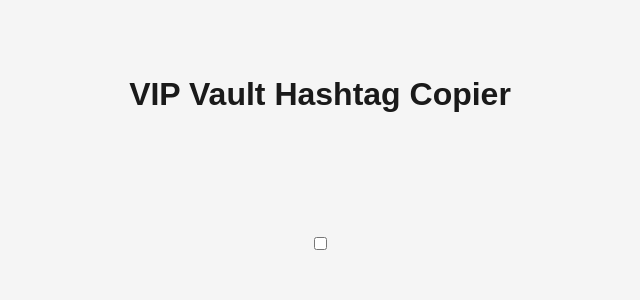
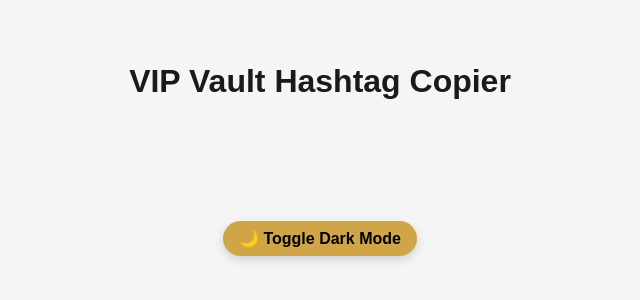
Before and after one commit to zafy3367/Hashtags, a plain HTML site: page index.html in a window 1280 px wide. Shown: the part 246-546 px from the top of the page, without its empty margins (320-960 px from the left). Drawn offline with Linux system fonts and the light colour scheme; no server answers.

Commit message:
Update index.html

```diff
--- a/index.html
+++ b/index.html
@@ -27,6 +27,30 @@
     color: var(--text-light);
     transition: background-color 0.3s ease, color 0.3s ease;
   }
+.toggle {
+  background-color: var(--gold);
+  padding: 8px 16px;
+  border-radius: 20px;
+  font-weight: bold;
+  box-shadow: 0 4px 10px rgba(0, 0, 0, 0.15);
+  margin-top: -10px;
+  margin-bottom: 10px;
+}
+.toggle input {
+  display: none;
+}
+.toggle label {
+  cursor: pointer;
+  color: #000;
+  display: block;
+  text-align: center;
+}
+.dark-mode .toggle {
+  background-color: #333;
+}
+.dark-mode .toggle label {
+  color: var(--gold);
+}
 
   body.dark-mode {
     background-color: var(--bg-dark);
@@ -34,11 +58,12 @@
   }
 
   #button-container {
-    margin-top: 40px;
-    display: flex;
-    flex-wrap: wrap;
-    gap: 10px;
-    justify-content: center;
+     display: grid;
+  grid-template-columns: repeat(auto-fit, minmax(180px, 1fr));
+  gap: 15px;
+  padding: 10px 20px;
+  max-width: 400px;
+  margin-top: 30px;
   }
 
   button {
@@ -107,7 +132,10 @@
   <div id="copy-confirmation" class="copy-confirmation">Copied!</div>
 
   <!-- Dark mode toggle (optional) -->
-  <input type="checkbox" id="darkModeSwitch" />
+  <div class="toggle">
+  <input type="checkbox" id="darkModeSwitch">
+  <label for="darkModeSwitch">🌙 Toggle Dark Mode</label>
+</div>
 
   <script>
     const sheetURL = "https://docs.google.com/spreadsheets/d/e/2PACX-1vSIuRTn83dsU6mrRKryupDMXXgV7fkOKncvgrRyO3Pzqoon3OgAHaA7xL7tb7t3LpFCoFcMzmSAIxB9/pub?output=csv";
```
